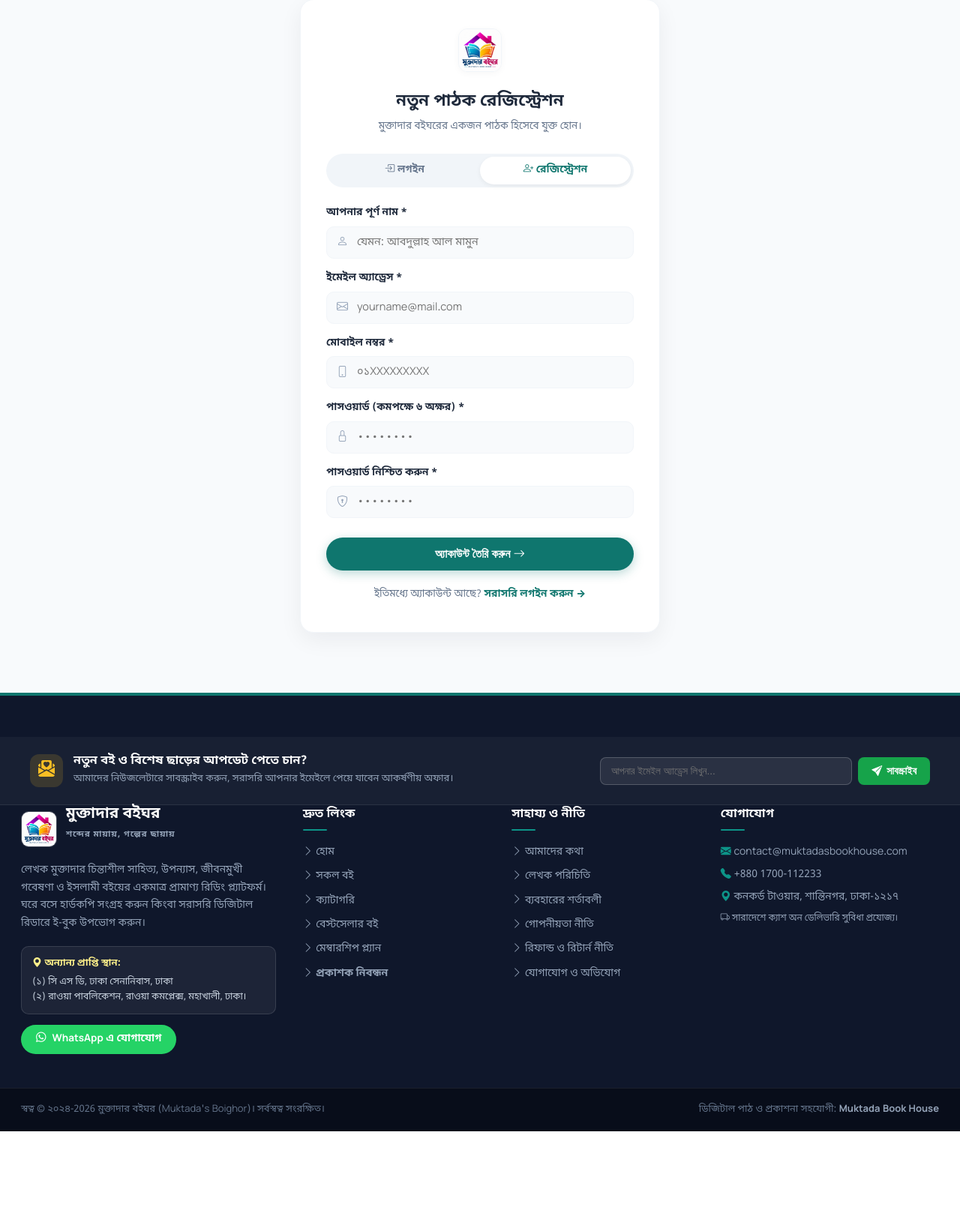
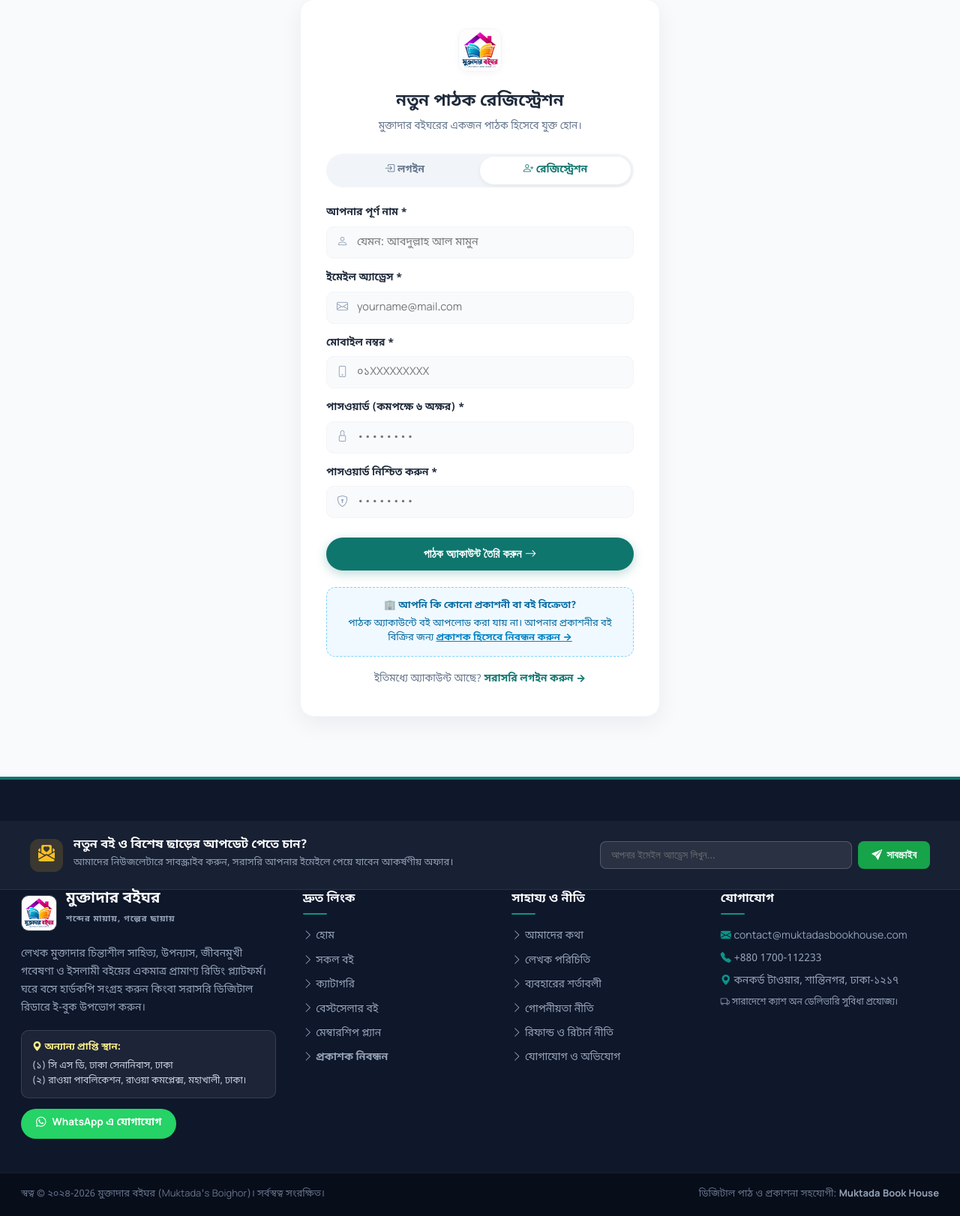
Before and after one commit to rayhan-w/muktadas-book-house, a Laravel app: page /register in a window 1280 px wide. Shown: the part 175-1797 px from the top of the page at 75% size. Before the commit the page ends 1684 px from the top, so only its background shows below. Run offline with Laravel 12, Linux system fonts and the light colour scheme; data comes from the database, SQL or seed files in the repository.

Commit message:
Add clear cross-links between reader registration and publisher registration

```diff
--- a/resources/views/auth/register.blade.php
+++ b/resources/views/auth/register.blade.php
@@ -224,11 +224,22 @@
             </div>
 
             <button type="submit" class="auth-submit-btn">
-                অ্যাকাউন্ট তৈরি করুন <i class="bi bi-arrow-right ms-1"></i>
+                পাঠক অ্যাকাউন্ট তৈরি করুন <i class="bi bi-arrow-right ms-1"></i>
             </button>
         </form>
 
-        <div style="text-align: center; margin-top: 22px; font-size: 13.5px; color: var(--sp-muted);">
+        <!-- Publisher Notice & Direct Link -->
+        <div style="margin-top: 22px; padding: 14px 16px; background: #f0f9ff; border: 1px dashed #7dd3fc; border-radius: 12px; text-align: center; font-size: 13px; color: #0369a1; line-height: 1.5;">
+            <div>🏢 <strong>আপনি কি কোনো প্রকাশনী বা বই বিক্রেতা?</strong></div>
+            <div style="margin-top: 4px;">
+                পাঠক অ্যাকাউন্টে বই আপলোড করা যায় না। আপনার প্রকাশনীর বই বিক্রির জন্য
+                <a href="{{ route('publisher.register') }}" style="color: #0284c7; font-weight: 800; text-decoration: underline;">
+                    প্রকাশক হিসেবে নিবন্ধন করুন →
+                </a>
+            </div>
+        </div>
+
+        <div style="text-align: center; margin-top: 20px; font-size: 13.5px; color: var(--sp-muted);">
             ইতিমধ্যে অ্যাকাউন্ট আছে? <a href="{{ route('login') }}" style="color: var(--sp-burgundy); font-weight: 800; text-decoration: none;">সরাসরি লগইন করুন →</a>
         </div>
     </div>
--- a/resources/views/publisher/register.blade.php
+++ b/resources/views/publisher/register.blade.php
@@ -150,6 +150,9 @@
                 <div style="text-align: center; margin-top: 24px; font-size: 14px; color: #64748b;">
                     ইতিমধ্যে প্রকাশক অ্যাকাউন্ট আছে?
                     <a href="{{ route('login') }}" style="color: #0284c7; font-weight: 700; text-decoration: none;">লগইন করুন</a>
+                    <span style="margin: 0 8px; color: #cbd5e1;">|</span>
+                    সাধারণ পাঠক হিসেবে বই কিনতে চান?
+                    <a href="{{ route('register') }}" style="color: #0284c7; font-weight: 700; text-decoration: none;">পাঠক নিবন্ধন</a>
                 </div>
             </div>
 
```
